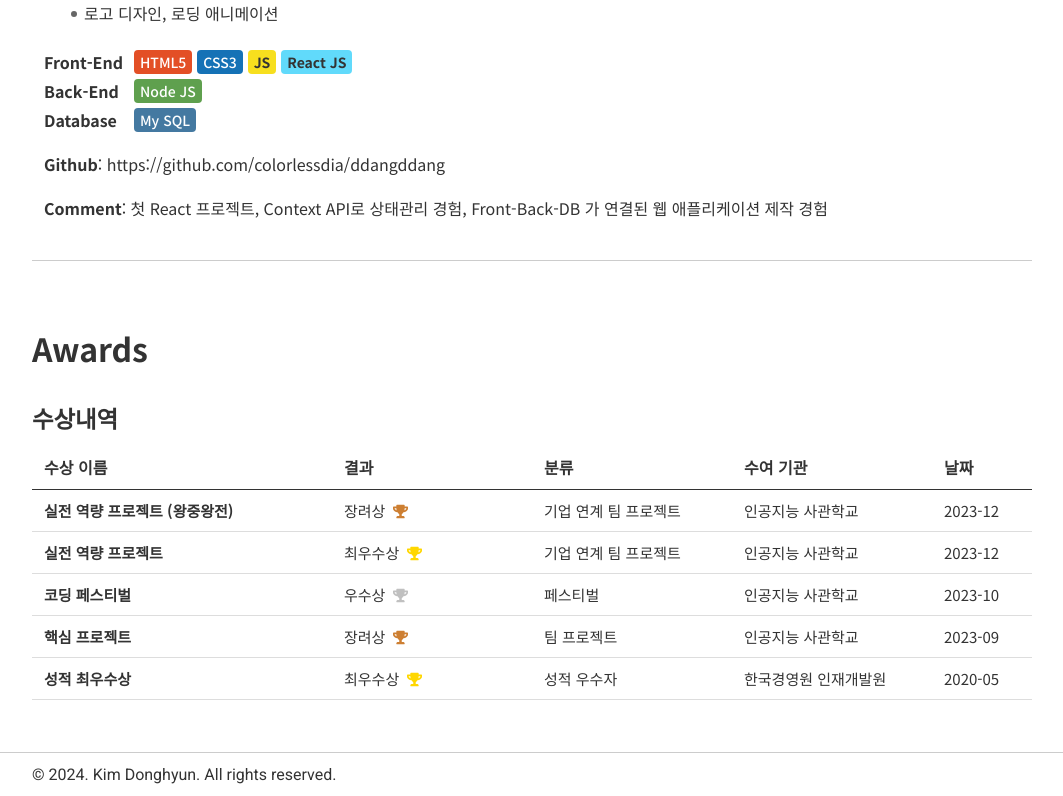
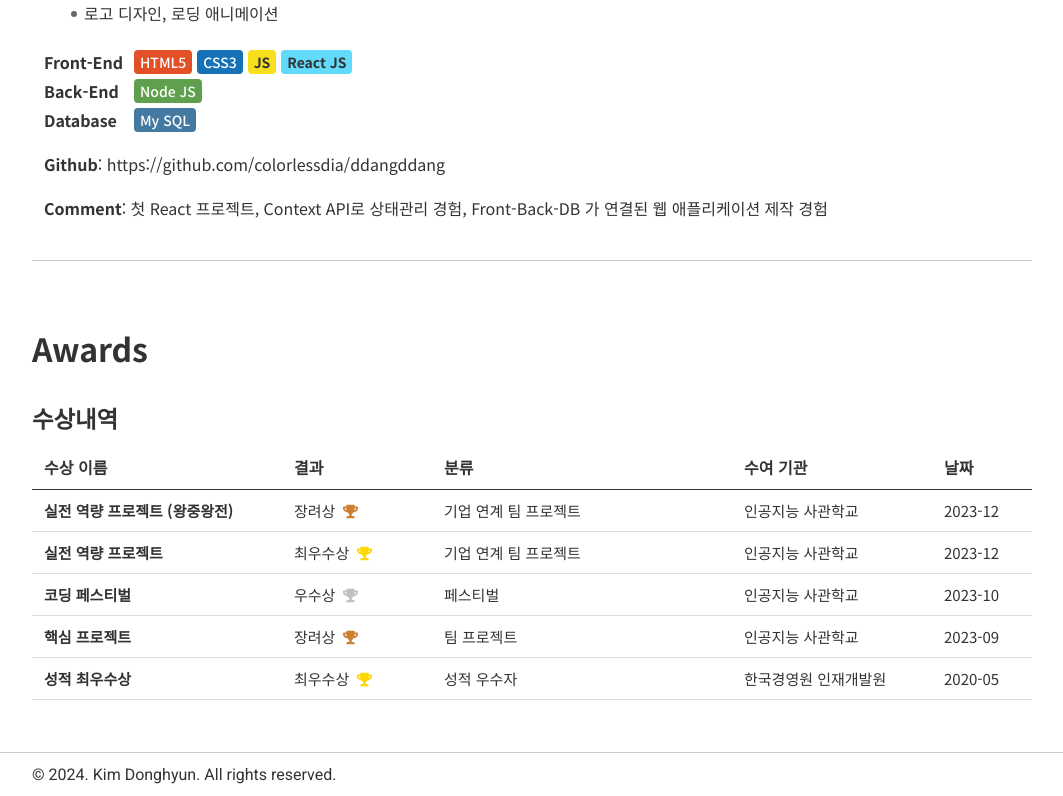
Before and after one commit to colorlessdia/portfolio, a React (Create React App) app: page / in a window 1280 px wide. Shown: the part 4176-4972 px from the top of the page, without its empty margins (108-1171 px from the left). Built offline with nearby package versions, Linux system fonts and the light colour scheme.

Commit message:
modify style

```diff
--- a/src/components/MainPage/AwardSection/AwardItem/AwardItem.module.css
+++ b/src/components/MainPage/AwardSection/AwardItem/AwardItem.module.css
@@ -1,6 +1,7 @@
 .table_data {
   padding: 1rem 0 1rem 2rem;
   text-align: left;
+  word-break: keep-all;
   border-bottom: .1rem solid #ddd;
 }
 
--- a/src/components/MainPage/AwardSection/AwardSection.module.css
+++ b/src/components/MainPage/AwardSection/AwardSection.module.css
@@ -21,15 +21,15 @@
 }
 
 .col_1 {
-  width: 30%;
+  width: 25%;
 }
 
 .col_2 {
-  width: 20%;
+  width: 15%;
 }
 
 .col_3 {
-  width: 20%;
+  width: 30%;
 }
 
 .col_4 {
@@ -60,6 +60,29 @@
   }
 }
 
+/* responsive: 360px ~ 523px */
+@media (360px <= width <= 523px) {
+  .col_1 {
+    width: 32%;
+  }
+
+  .col_2 {
+    width: 5%;
+  }
+
+  .col_3 {
+    width: 33%;
+  }
+
+  .col_4 {
+    width: 20%;
+  }
+
+  .col_5 {
+    width: 10%;
+  }
+}
+
 /* responsive: 360px ~ 1023px */
 @media (360px <= width <= 1023px) {
   .section_inner {
--- a/src/components/MainPage/ProjectSection/ProjectList/ProjectItem/ProjectItem.module.css
+++ b/src/components/MainPage/ProjectSection/ProjectList/ProjectItem/ProjectItem.module.css
@@ -40,6 +40,7 @@
 }
 
 .skill_type {
+  display: inline-block;
   width: 9rem;
   padding-top: .5rem;
   white-space: pre-line;
@@ -78,4 +79,8 @@
     padding: 1rem 1rem 4rem;
     border-bottom: .1rem solid #ccc;
   }
+
+  .skill_part {
+    display: initial;
+  }
 }
```
Also changed, not shown: 1 other file (tests, documents, lock files or other folders).
